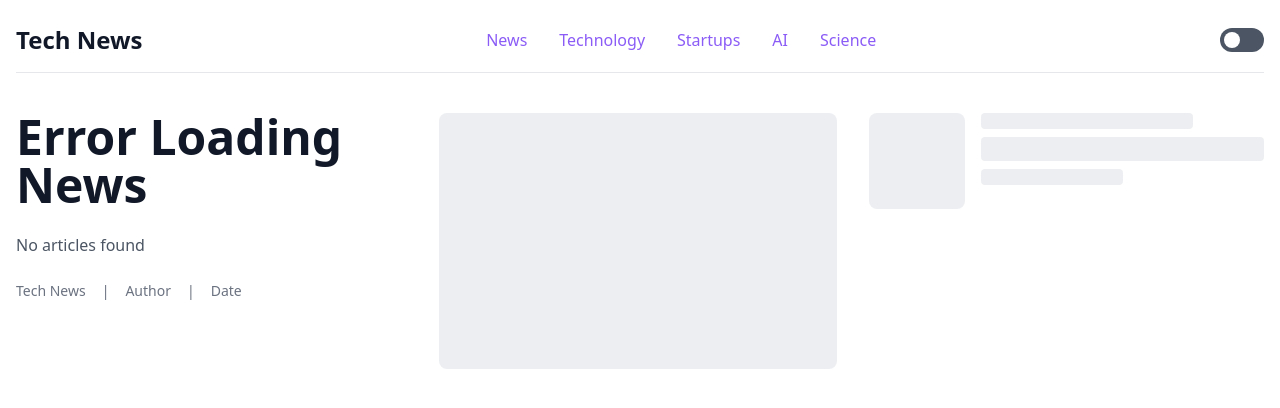
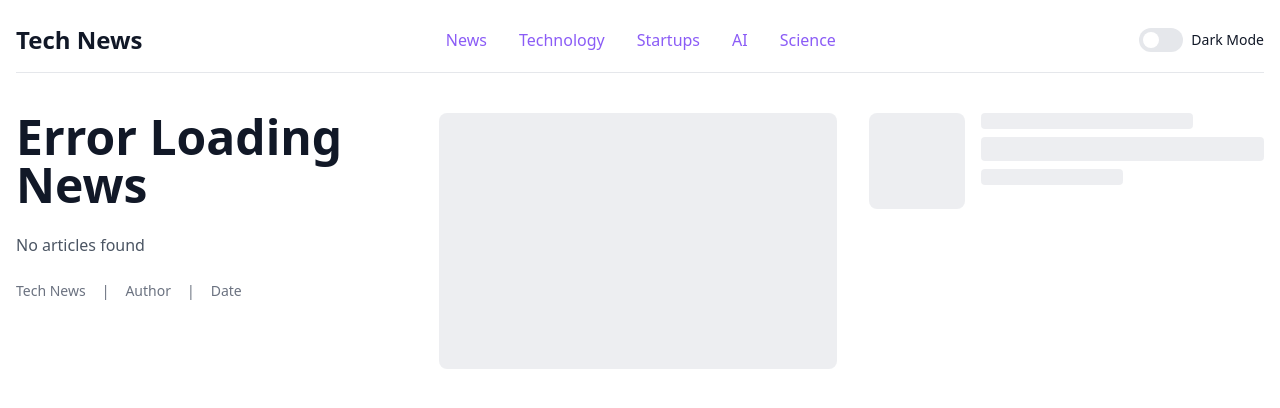
Before and after one commit to Rizald95/ArticleNewsAPI-Django, a Django app: page / in a window 1280 px wide. Shown: the top 408 px of the page. Run offline with Django 4.2, Linux system fonts and the light colour scheme; data that the repository does not hold is empty.

Commit message:
add toggle light and dark mode

```diff
--- a/static/css/output.css
+++ b/static/css/output.css
@@ -599,33 +599,12 @@ body {
   max-width: 80rem;
 }
 
-.sr-only {
-  position: absolute;
-  width: 1px;
-  height: 1px;
-  padding: 0;
-  margin: -1px;
-  overflow: hidden;
-  clip: rect(0, 0, 0, 0);
-  white-space: nowrap;
-  border-width: 0;
-}
-
 .static {
   position: static;
 }
 
-.absolute {
-  position: absolute;
-}
-
 .relative {
   position: relative;
-}
-
-.mx-1 {
-  margin-left: 0.25rem;
-  margin-right: 0.25rem;
 }
 
 .mx-auto {
@@ -651,6 +630,10 @@ body {
 
 .mb-6 {
   margin-bottom: 1.5rem;
+}
+
+.inline-block {
+  display: inline-block;
 }
 
 .flex {
@@ -717,6 +700,15 @@ body {
   flex: 1 1 0%;
 }
 
+.translate-x-1 {
+  --tw-translate-x: 0.25rem;
+  transform: translate(var(--tw-translate-x), var(--tw-translate-y)) rotate(var(--tw-rotate)) skewX(var(--tw-skew-x)) skewY(var(--tw-skew-y)) scaleX(var(--tw-scale-x)) scaleY(var(--tw-scale-y));
+}
+
+.transform {
+  transform: translate(var(--tw-translate-x), var(--tw-translate-y)) rotate(var(--tw-rotate)) skewX(var(--tw-skew-x)) skewY(var(--tw-skew-y)) scaleX(var(--tw-scale-x)) scaleY(var(--tw-scale-y));
+}
+
 @keyframes pulse {
   50% {
     opacity: 0.5;
@@ -749,6 +741,10 @@ body {
 
 .justify-between {
   justify-content: space-between;
+}
+
+.gap-2 {
+  gap: 0.5rem;
 }
 
 .gap-4 {
@@ -805,11 +801,6 @@ body {
   background-color: rgb(229 231 235 / var(--tw-bg-opacity, 1));
 }
 
-.bg-gray-600 {
-  --tw-bg-opacity: 1;
-  background-color: rgb(75 85 99 / var(--tw-bg-opacity, 1));
-}
-
 .bg-white {
   --tw-bg-opacity: 1;
   background-color: rgb(255 255 255 / var(--tw-bg-opacity, 1));
@@ -863,6 +854,10 @@ body {
   font-weight: 700;
 }
 
+.font-medium {
+  font-weight: 500;
+}
+
 .leading-tight {
   line-height: 1.25;
 }
@@ -914,6 +909,10 @@ body {
   transition-duration: 200ms;
 }
 
+.duration-300 {
+  transition-duration: 300ms;
+}
+
 .ease-in-out {
   transition-timing-function: cubic-bezier(0.4, 0, 0.2, 1);
 }
@@ -940,6 +939,10 @@ body {
   animation-duration: 200ms;
 }
 
+.duration-300 {
+  animation-duration: 300ms;
+}
+
 .ease-in-out {
   animation-timing-function: cubic-bezier(0.4, 0, 0.2, 1);
 }
@@ -962,33 +965,19 @@ nav a:is(.dark *) {
   color: rgb(167 139 250 / var(--tw-text-opacity, 1));
 }
 
-/* Theme toggle animations */
+/* Theme toggle transitions */
 
-#theme-toggle:checked + span {
-  transform: translateX(1.25rem);
+#theme-toggle span {
+  transition: transform 0.3s ease-in-out;
 }
 
-#theme-toggle + span {
-  transition: transform 0.2s ease-in-out;
-}
+/* Smooth transitions for theme changes */
 
-/* Theme toggle transition */
-
-#theme-toggle + div::after {
-  transition-property: transform;
+* {
+  transition-property: color, background-color, border-color, text-decoration-color, fill, stroke;
+  transition-timing-function: cubic-bezier(0.4, 0, 0.2, 1);
   transition-duration: 200ms;
-  transition-timing-function: cubic-bezier(0.4, 0, 0.2, 1);
-}
-
-.focus-within\:ring-2:focus-within {
-  --tw-ring-offset-shadow: var(--tw-ring-inset) 0 0 0 var(--tw-ring-offset-width) var(--tw-ring-offset-color);
-  --tw-ring-shadow: var(--tw-ring-inset) 0 0 0 calc(2px + var(--tw-ring-offset-width)) var(--tw-ring-color);
-  box-shadow: var(--tw-ring-offset-shadow), var(--tw-ring-shadow), var(--tw-shadow, 0 0 #0000);
-}
-
-.focus-within\:ring-purple-500:focus-within {
-  --tw-ring-opacity: 1;
-  --tw-ring-color: rgb(139 92 246 / var(--tw-ring-opacity, 1));
+  animation-duration: 200ms;
 }
 
 .hover\:text-purple-400:hover {
@@ -996,8 +985,8 @@ nav a:is(.dark *) {
   color: rgb(167 139 250 / var(--tw-text-opacity, 1));
 }
 
-.peer:checked ~ .peer-checked\:translate-x-5 {
-  --tw-translate-x: 1.25rem;
+.dark\:translate-x-6:is(.dark *) {
+  --tw-translate-x: 1.5rem;
   transform: translate(var(--tw-translate-x), var(--tw-translate-y)) rotate(var(--tw-rotate)) skewX(var(--tw-skew-x)) skewY(var(--tw-skew-y)) scaleX(var(--tw-scale-x)) scaleY(var(--tw-scale-y));
 }
 
@@ -1009,6 +998,11 @@ nav a:is(.dark *) {
 .dark\:bg-black:is(.dark *) {
   --tw-bg-opacity: 1;
   background-color: rgb(0 0 0 / var(--tw-bg-opacity, 1));
+}
+
+.dark\:bg-gray-700:is(.dark *) {
+  --tw-bg-opacity: 1;
+  background-color: rgb(55 65 81 / var(--tw-bg-opacity, 1));
 }
 
 .dark\:bg-gray-800:is(.dark *) {
--- a/templates/news/index.html
+++ b/templates/news/index.html
@@ -19,20 +19,20 @@
                 <a href="#" class="text-purple-500 hover:text-purple-400 transition-colors">AI</a>
                 <a href="#" class="text-purple-500 hover:text-purple-400 transition-colors">Science</a>
             </nav>
-            <!-- Theme Toggle Switch -->
-            <div class="flex items-center">
-                <div class="relative inline-flex h-6 w-11 items-center rounded-full bg-gray-600 transition-colors duration-200 ease-in-out focus-within:ring-2 focus-within:ring-purple-500">
-                    <input
-                        type="checkbox"
-                        id="theme-toggle"
-                        class="peer sr-only"
-                        aria-label="Toggle dark mode"
-                    />
+            <!-- New Simple Theme Toggle -->
+            <div class="flex items-center gap-2">
+                <button
+                    id="theme-toggle"
+                    class="relative inline-flex h-6 w-11 items-center rounded-full bg-gray-200 dark:bg-gray-700 transition-colors duration-300"
+                    aria-label="Toggle theme"
+                >
                     <span
-                        aria-hidden="true"
-                        class="absolute mx-1 h-4 w-4 rounded-full bg-white transition-transform duration-200 ease-in-out peer-checked:translate-x-5"
+                        class="inline-block h-4 w-4 transform rounded-full bg-white transition-transform duration-300 ease-in-out translate-x-1 dark:translate-x-6"
                     ></span>
-                </div>
+                </button>
+                <span id="mode-text" class="text-sm font-medium">
+                    Dark Mode
+                </span>
             </div>
         </header>
 
@@ -77,26 +77,34 @@
 
     <script src="{% static 'js/app.js' %}"></script>
     <script>
-        // Theme toggle functionality
-        const themeToggle = document.getElementById('theme-toggle');
-        const html = document.documentElement;
+        document.addEventListener('DOMContentLoaded', function() {
+            const html = document.documentElement;
+            const toggle = document.getElementById('theme-toggle');
+            const modeText = document.getElementById('mode-text');
 
-        // Set initial state
-        themeToggle.checked = html.classList.contains('dark');
+            // Function to update theme
+            function updateTheme(isDark) {
+                if (isDark) {
+                    html.classList.add('dark');
+                    modeText.textContent = 'Light Mode';
+                } else {
+                    html.classList.remove('dark');
+                    modeText.textContent = 'Dark Mode';
+                }
+                localStorage.setItem('theme', isDark ? 'dark' : 'light');
+            }
 
-        // Check for saved theme preference
-        if (localStorage.theme === 'dark' || (!('theme' in localStorage) && window.matchMedia('(prefers-color-scheme: dark)').matches)) {
-            html.classList.add('dark');
-            themeToggle.checked = true;
-        } else {
-            html.classList.remove('dark');
-            themeToggle.checked = false;
-        }
+            // Set initial theme
+            const isDarkMode = localStorage.getItem('theme') === 'dark' ||
+                (!localStorage.getItem('theme') && window.matchMedia('(prefers-color-scheme: dark)').matches);
 
-        // Toggle theme
-        themeToggle.addEventListener('change', () => {
-            html.classList.toggle('dark');
-            localStorage.theme = html.classList.contains('dark') ? 'dark' : 'light';
+            updateTheme(isDarkMode);
+
+            // Toggle theme on click
+            toggle.addEventListener('click', () => {
+                const isDark = html.classList.toggle('dark');
+                updateTheme(isDark);
+            });
         });
     </script>
 </body>
```
Also changed, not shown: static/css/styles.css (+6 -12 lines).
